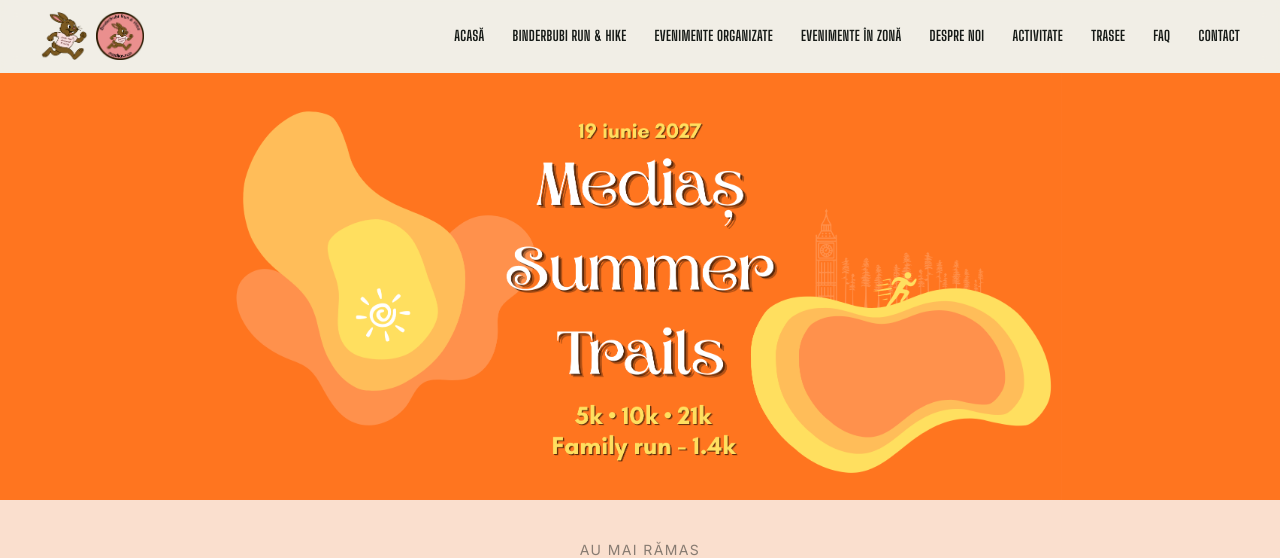
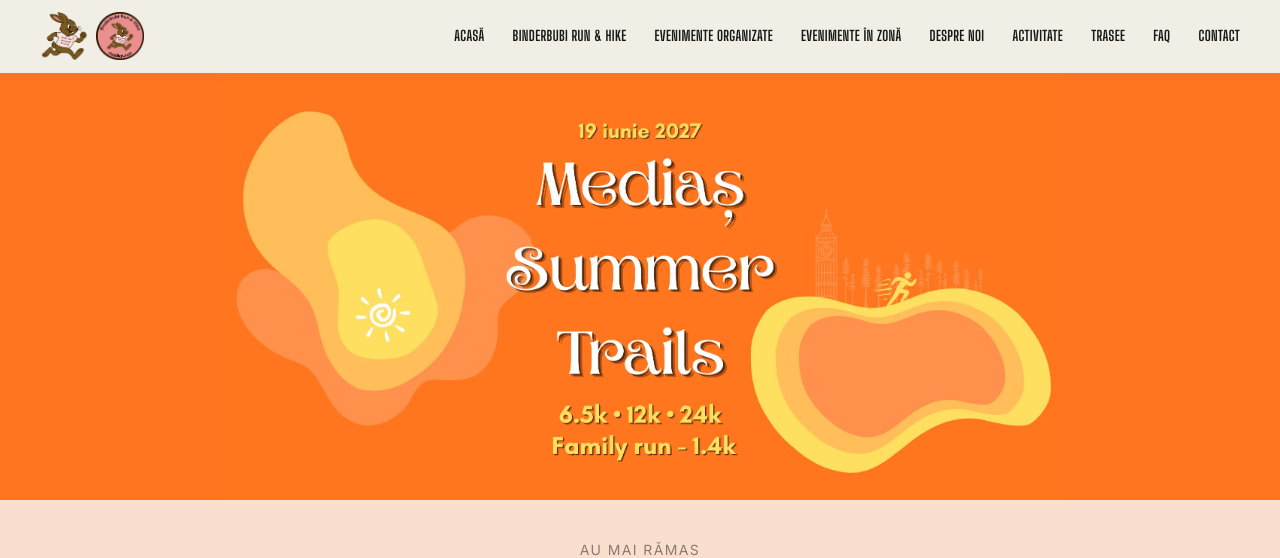
Before and after one commit to andreiholerga/medias.run, a React (Vite) app: page /mst in a window 1280 px wide. Shown: the top 558 px of the page. Built offline with nearby package versions, Linux system fonts and the light colour scheme.

Commit message:
changed wrong info on photo

```diff
--- a/src/pages/MediasSummerTrails.jsx
+++ b/src/pages/MediasSummerTrails.jsx
@@ -16,7 +16,7 @@ export default function MediasSummerTrails() {
       <title>Mediaș Summer Trails 2027</title>
       <section className="bg-[#ff751f]">
         <img
-          src="/images/evenimente/summertrails1.png"
+          src="/images/evenimente/summertrails1.webp"
           alt="Coffee Run & Wine"
           fetchpriority="high"
           className="w-full md:max-w-[66%] h-auto mx-auto"
```
Also changed, not shown: public/images/evenimente/summertrails1.png (deleted), public/images/evenimente/summertrails1.webp (added).
